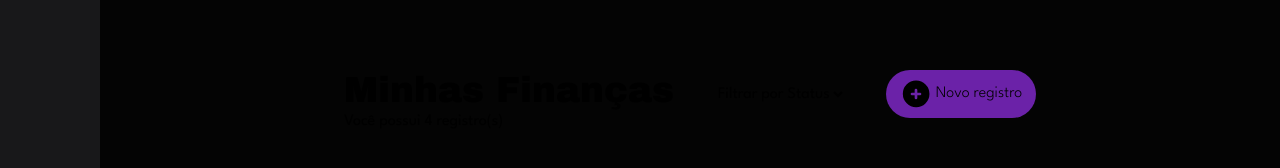
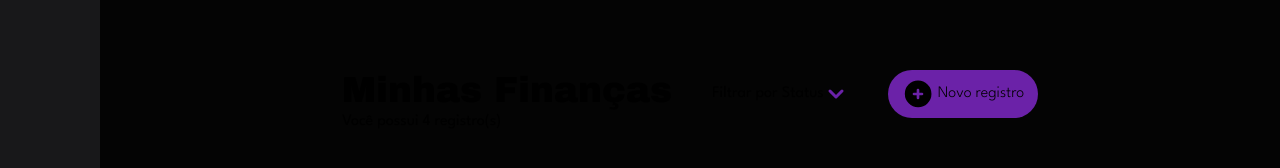
Before and after one commit to aursouza/Aplicacao-Financeira, a Next.js app in the folder app-fin-frontend/: page / in a window 1280 px wide. Shown: the part 298-466 px from the top of the page. Built offline with nearby package versions, Linux system fonts and the light colour scheme.

Commit message:
update header

```diff
--- /dev/null
+++ b/app-fin-frontend/src/components/ButtonEntry.tsx
@@ -0,0 +1,10 @@
+import { IconCirclePlusFilled } from "@tabler/icons-react";
+
+export default function ButtonEntry() {
+  return (
+    <button className="flex justify-center items-center rounded-full w-[150px] h-12 bg-primary sm:w-[50px] sm:ml-10">
+      <IconCirclePlusFilled size={32} />
+      <span className="ml-1 font-light sm:hidden sm:ml-0">Novo registro</span>
+    </button>
+  );
+}
--- a/app-fin-frontend/src/components/Header.tsx
+++ b/app-fin-frontend/src/components/Header.tsx
@@ -1,26 +1,16 @@
-import { IconCirclePlusFilled } from "@tabler/icons-react";
+import ButtonEntry from "./ButtonEntry";
+import Select from "./Select";
 
 export default function Header() {
   return (
     <div className="flex justify-between items-start sm:flex-col md:items-center">
       <div className="flex flex-col md:items-center">
-        <h1 className="text-4xl md:text-3xl">Minhas Finanças</h1>
+        <h1 className="text-4xl lg:text-3xl">Minhas Finanças</h1>
         <p>Você possui 4 registro(s)</p>
       </div>
-
-      <div className="flex ml-10 md:ml-0 md:mt-5">
-        <select id="" className="bg-transparent mr-10 md:mr-1 h-[48px]">
-          <option value="">Filtrar por Status</option>
-          <option value="Consolidado">Consolidado</option>
-          <option value="Pendente">Pendente</option>
-          <option value="Cancelado">Cancelado</option>
-        </select>
-        <button className="flex justify-center items-center rounded-full w-[150px] h-12 bg-primary sm:w-[50px] sm:ml-10">
-          <IconCirclePlusFilled size={32} />
-          <span className="ml-1 font-light sm:hidden sm:ml-0">
-            Novo registro
-          </span>
-        </button>
+      <div className="flex ml-10 md:ml-0 md:mt-5 ">
+        <Select />
+        <ButtonEntry />
       </div>
     </div>
   );
--- /dev/null
+++ b/app-fin-frontend/src/components/Select.tsx
@@ -0,0 +1,21 @@
+import { IconChevronDown } from "@tabler/icons-react";
+
+const status: string[] = ["Consolidado", "Pendente", "Cancelado"];
+
+export default function Select() {
+  return (
+    <div className="flex justify-center items-center mr-10 md:mr-1 h-[48px]">
+      <select className="bg-transparent appearance-none text-center">
+        <option value="">Filtrar por Status</option>
+        {status.map((item) => {
+          return (
+            <option key={item} value={item}>
+              {item}
+            </option>
+          );
+        })}
+      </select>
+      <IconChevronDown className="text-primary" stroke={3} />
+    </div>
+  );
+}
```
